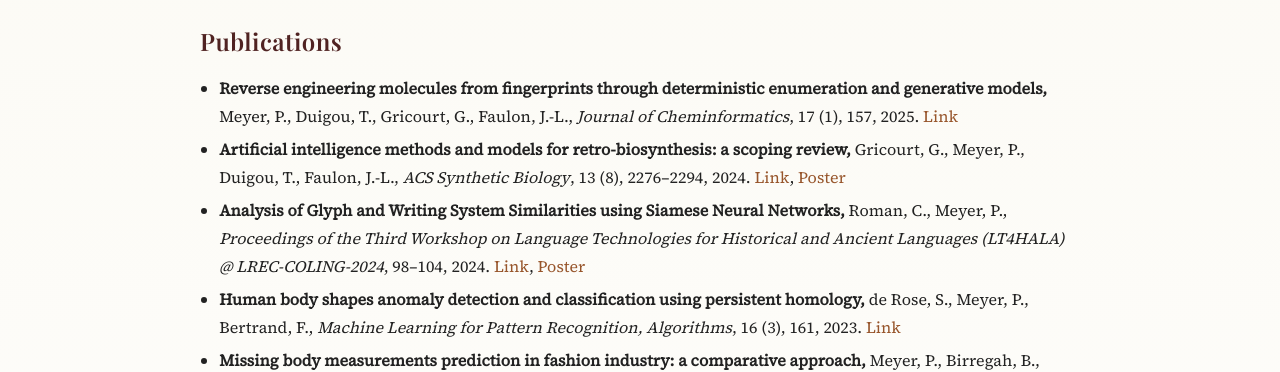
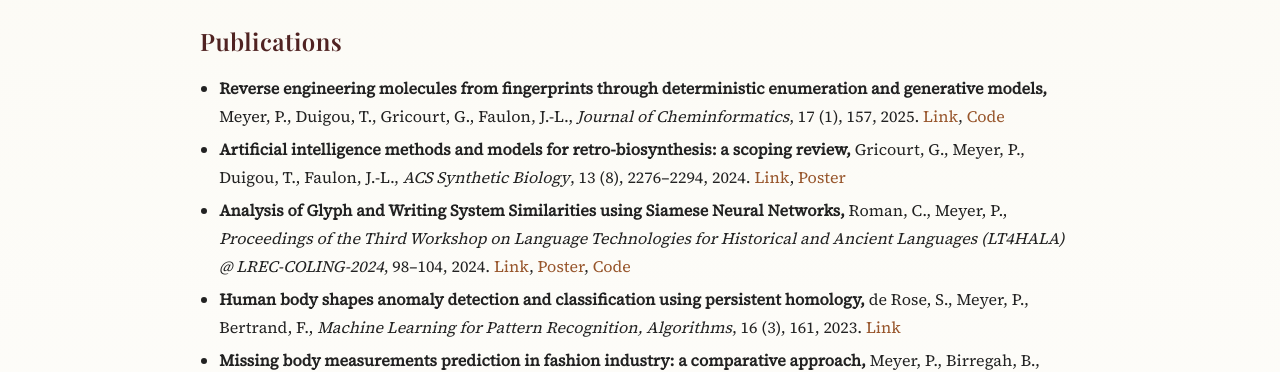
Before and after one commit to PhilippeMeyer68/philippemeyer68.github.io, a Jekyll site: the page built from index.md, in a window 1280 px wide. Shown: the part 687-1059 px from the top of the page. Built offline with Jekyll 4.4.1, drawn with Linux system fonts in a browser that asks for light colours.

Commit message:
feat: code links

```diff
--- a/Gemfile
+++ b/Gemfile
@@ -3,3 +3,7 @@ source "https://rubygems.org"
 
 gem "jekyll"
 gem "jekyll-seo-tag"
+
+# Ces deux lignes corrigent ton erreur "tzinfo"
+gem "tzinfo", "~> 2.0"
+gem "tzinfo-data"
--- a/index.md
+++ b/index.md
@@ -50,7 +50,7 @@ title: "Home"
   <strong>Reverse engineering molecules from fingerprints through deterministic enumeration and generative models, </strong>
   Meyer, P., Duigou, T., Gricourt, G., Faulon, J.-L.,
   <em>Journal of Cheminformatics</em>, 17 (1), 157, 2025.
-  <a href="https://doi.org/10.1186/s13321-025-01074-5" target="_blank" rel="noopener">Link</a><!-- , <a href="https://sco.lt/4xKTbM" target="_blank" rel="noopener">News (UPSaclay)</a> -->
+  <a href="https://doi.org/10.1186/s13321-025-01074-5" target="_blank" rel="noopener">Link</a>, <a href="https://github.com/brsynth/molecule-signature" target="_blank" rel="noopener">Code</a><!-- , <a href="https://sco.lt/4xKTbM" target="_blank" rel="noopener">News (UPSaclay)</a> -->
 </li>
 
 <li>
@@ -64,7 +64,7 @@ title: "Home"
   <strong>Analysis of Glyph and Writing System Similarities using Siamese Neural Networks, </strong>
   Roman, C., Meyer, P.,
   <em>Proceedings of the Third Workshop on Language Technologies for Historical and Ancient Languages (LT4HALA) @ LREC-COLING-2024</em>, 98–104, 2024.
-  <a href="https://aclanthology.org/2024.lt4hala-1.12/" target="_blank" rel="noopener">Link</a>, <a href="https://hal.science/hal-04597366/" target="_blank" rel="noopener">Poster</a>
+  <a href="https://aclanthology.org/2024.lt4hala-1.12/" target="_blank" rel="noopener">Link</a>, <a href="https://hal.science/hal-04597366/" target="_blank" rel="noopener">Poster</a>, <a href="https://github.com/PhilippeMeyer68/glyph-SNN" target="_blank" rel="noopener">Code</a>
 </li>
 
 <li>
```
Also changed, not shown: Gemfile.lock.
